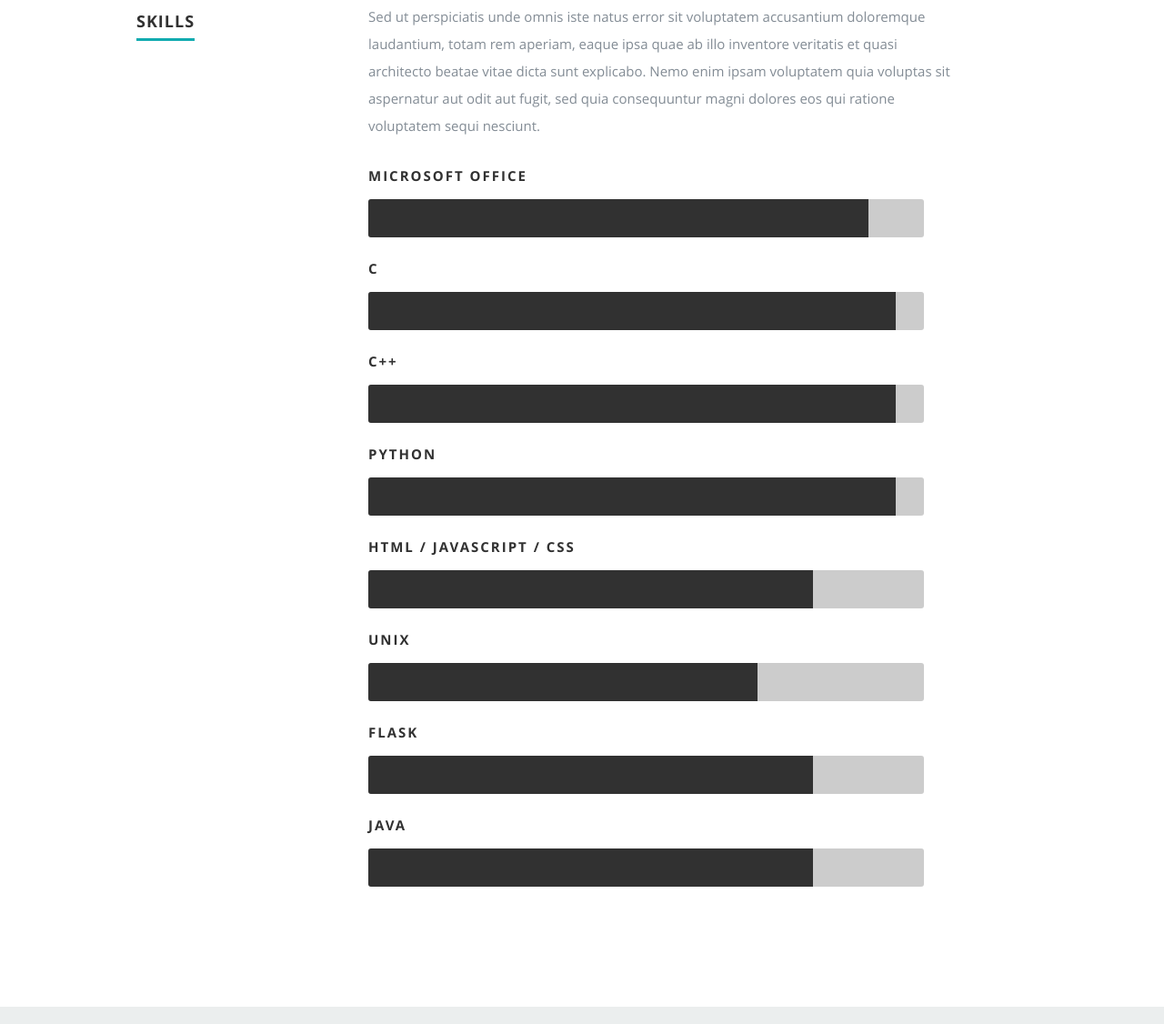
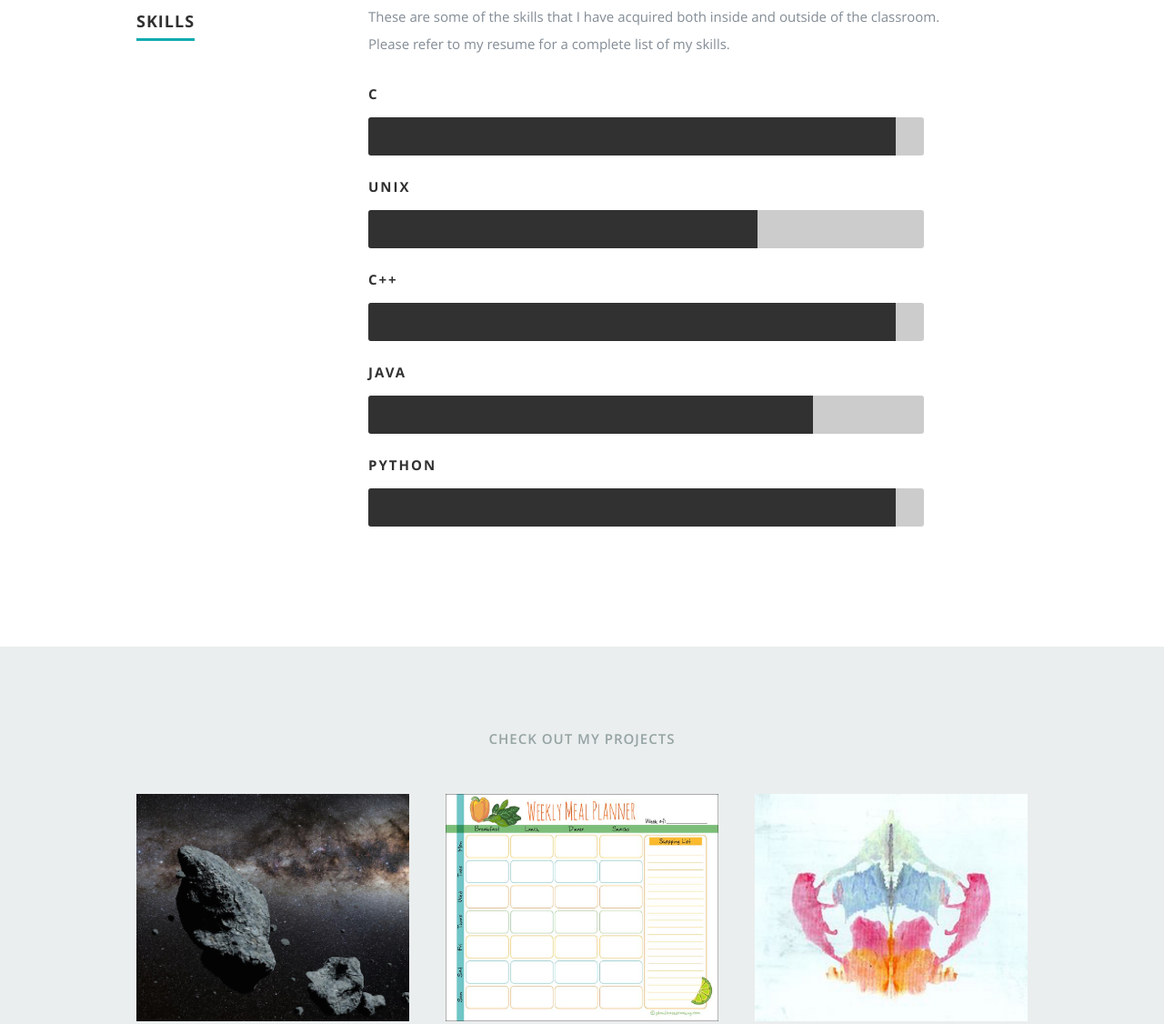
Before and after one commit to ecaldesi/ecaldesi.github.io, a plain HTML site: page index.html in a window 1280 px wide. Shown: the part 2515-3641 px from the top of the page at 91% size. Drawn offline with Linux system fonts and the light colour scheme.

Commit message:
skills update

```diff
--- a/css/layout.css
+++ b/css/layout.css
@@ -340,27 +340,12 @@ ul#nav li.current a { color: #F06000; }
   	-moz-animation: wordpress 2s ease;
   	-webkit-animation: wordpress 2s ease;
 }
-.microsoftoffice {
-  	width: 90%;
-  	-moz-animation: css 2s ease;
-  	-webkit-animation: css 2s ease;
-}
 .unix {
   	width: 70%;
   	-moz-animation: html5 2s ease;
   	-webkit-animation: html5 2s ease;
 }
-.javascript {
-  	width: 80%;
-  	-moz-animation: jquery 2s ease;
-  	-webkit-animation: jquery 2s ease;
-}
 .java {
-  	width: 80%;
-  	-moz-animation: jquery 2s ease;
-  	-webkit-animation: jquery 2s ease;
-}
-.flask {
   	width: 80%;
   	-moz-animation: jquery 2s ease;
   	-webkit-animation: jquery 2s ease;
--- a/index.html
+++ b/index.html
@@ -232,21 +232,16 @@
         </div>
 
         <div class="nine columns main-col">
-            <p>Sed ut perspiciatis unde omnis iste natus error sit voluptatem accusantium doloremque laudantium, totam rem aperiam,
-            eaque ipsa quae ab illo inventore veritatis et quasi architecto beatae vitae dicta sunt explicabo. Nemo enim ipsam
-            voluptatem quia voluptas sit aspernatur aut odit aut fugit, sed quia consequuntur magni dolores eos qui ratione
-            voluptatem sequi nesciunt.
+            <p> These are some of the skills that I have acquired both inside and outside of the classroom. Please refer to my resume
+                for a complete list of my skills.
             </p>
             <div class="bars">
                 <ul class="skills">
-                    <li><span class="bar-expand microsoftoffice"></span><em>Microsoft Office</em></li>
                     <li><span class="bar-expand clanguage"></span><em>C</em></li>
+                    <li><span class="bar-expand unix"></span><em>Unix</em></li>
                     <li><span class="bar-expand cpp"></span><em>C++</em></li>
+                    <li><span class="bar-expand java"></span><em>Java</em></li>
                     <li><span class="bar-expand python"></span><em>Python</em></li>
-                    <li><span class="bar-expand javascript"></span><em>HTML / Javascript / CSS</em></li>
-                    <li><span class="bar-expand unix"></span><em>Unix</em></li>
-                    <li><span class="bar-expand flask"></span><em>Flask</em></li>
-                    <li><span class="bar-expand java"></span><em>Java</em></li>
                 </ul>
             </div><!-- end skill-bars -->
         </div> <!-- main-col end -->
```
